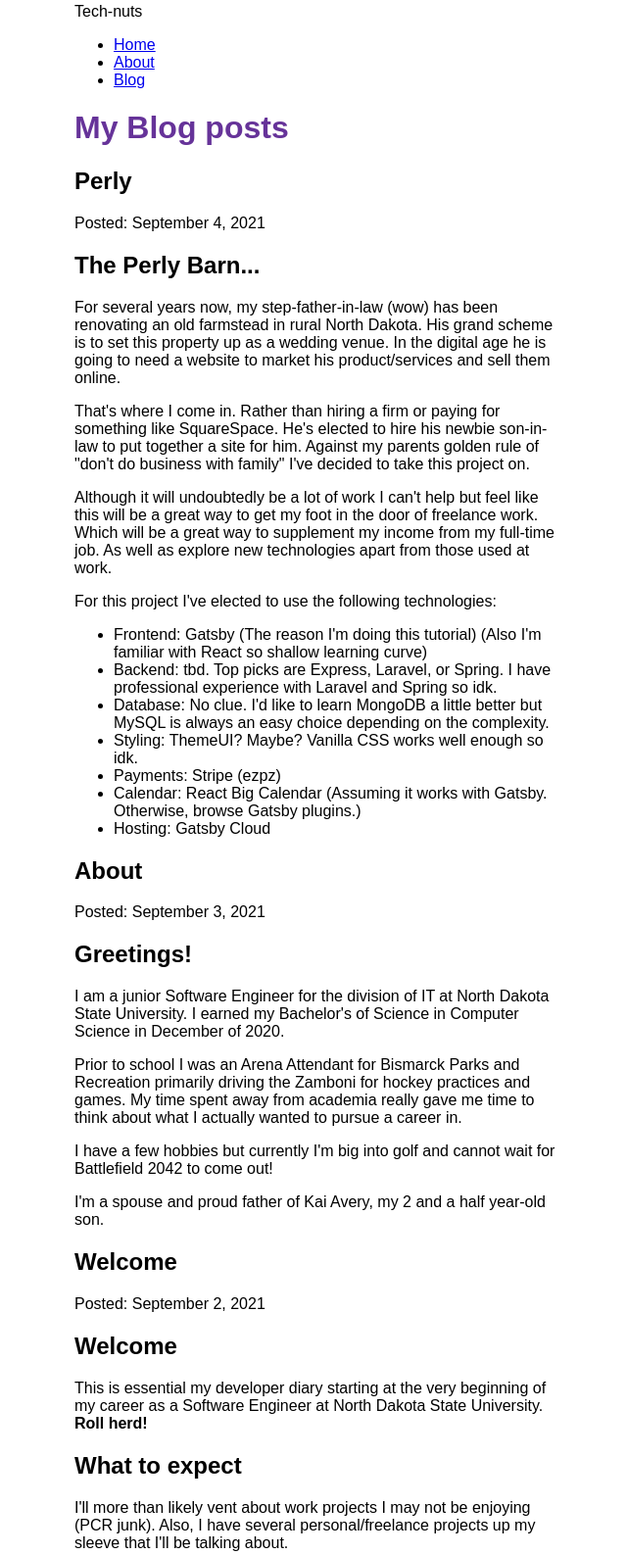
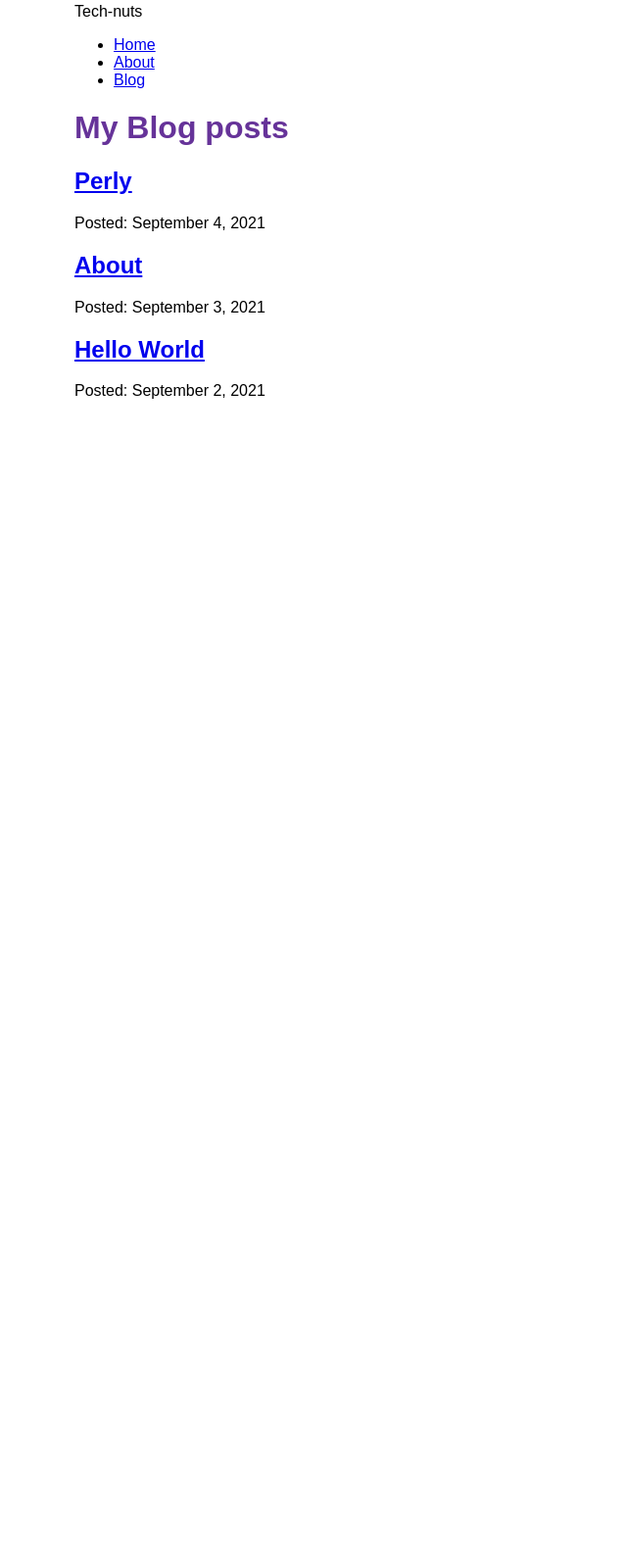
Before and after one commit to treknuts/trevthoughts, a Gatsby site: page /blog in a window 1280 px wide. Shown: the part 5-1592 px from the top of the page at 98% size, without its empty margins (314-954 px from the left). After the commit the page ends 800 px from the top, so only its background shows below. Built offline with nearby package versions, Linux system fonts and the light colour scheme; Gatsby itself is replaced by a stand-in of ours.

Commit message:
Finished Part 6. Fun stuff

```diff
--- a/blog/welcome-post.mdx
+++ b/blog/hello-world.mdx
@@ -1,10 +1,10 @@
 ---
-name: "Welcome"
+name: "Hello World"
 date: "2021-09-02"
 author: "Trevor Knutson"
 ---
 
-# Welcome
+# Hello, World
 
 This is essential my developer diary starting at the very beginning of my career as a Software Engineer
 at North Dakota State University. **Roll herd!**
--- a/src/pages/blog.js
+++ b/src/pages/blog/index.js
@@ -1,6 +1,6 @@
 import * as React from 'react';
-import Layout from '../components/layout';
-import { graphql } from 'gatsby';
+import Layout from '../../components/layout';
+import { graphql, Link } from 'gatsby';
 import { MDXRenderer } from 'gatsby-plugin-mdx';
 
 const BlogPage = ({ data }) => {
@@ -8,11 +8,10 @@
         <Layout pageTitle="My Blog posts">
             { data.allMdx.nodes.map((node) => (
                 <article key={ node.id }>
-                    <h2>{ node.frontmatter.name }</h2>
+                    <h2>
+                        <Link to={`/blog/${ node.slug }`}>{ node.frontmatter.name }</Link>
+                    </h2>
                     <p>Posted: { node.frontmatter.date }</p>
-                    <MDXRenderer>
-                        { node.body }
-                    </MDXRenderer>
                 </article>
             ))}
         </Layout>
@@ -24,11 +23,11 @@
         allMdx(sort: { fields: frontmatter___date, order: DESC}) {
             nodes {
                 id
+                slug
                 frontmatter {
                     date(formatString: "MMMM D, YYYY")
                     name
                 }
-                body
             }
         }
     }
```
Also changed, not shown: src/pages/blog/{mdx.slug}.js (added, +29 -0 lines), blog/about-me.mdx (renamed from blog/about-post.mdx), blog/perly-barn.mdx (renamed from blog/yet-another-post.mdx).
